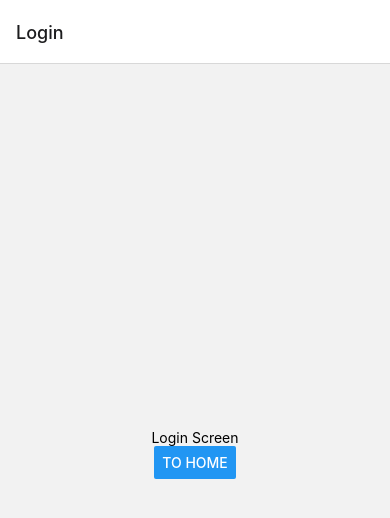
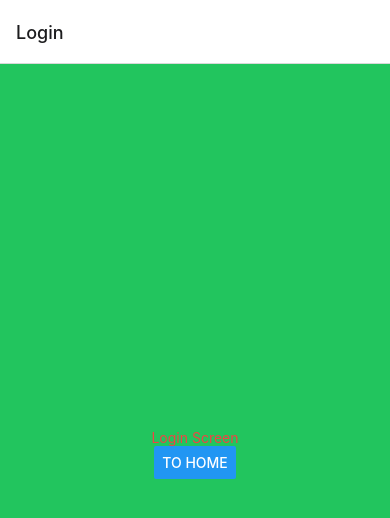
Before and after one commit to androxxe/expo-react-native-nativewind-boilerplate, a React Native app: screen / in a window 390 px wide. Shown: the top 518 px of the page. Built offline with nearby package versions, Linux system fonts and the light colour scheme.

Commit message:
feat: init nativewind

```diff
--- /dev/null
+++ b/app.d.ts
@@ -0,0 +1 @@
+/// <reference types="nativewind/types" />
--- a/babel.config.js
+++ b/babel.config.js
@@ -1,6 +1,7 @@
-module.exports = function(api) {
+module.exports = function (api) {
   api.cache(true);
   return {
-    presets: ['babel-preset-expo'],
+    presets: ["babel-preset-expo"],
+    plugins: ["nativewind/babel"],
   };
 };
--- a/package.json
+++ b/package.json
@@ -15,6 +15,7 @@
     "expo": "~49.0.15",
     "expo-splash-screen": "~0.20.5",
     "expo-status-bar": "~1.6.0",
+    "nativewind": "^2.0.11",
     "react": "18.2.0",
     "react-native": "0.72.6",
     "react-native-gesture-handler": "^2.13.4",
@@ -24,6 +25,7 @@
   "devDependencies": {
     "@babel/core": "^7.20.0",
     "@types/react": "~18.2.14",
+    "tailwindcss": "3.3.1",
     "typescript": "^5.1.3"
   },
   "private": true
--- a/src/screens/login/index.tsx
+++ b/src/screens/login/index.tsx
@@ -1,6 +1,4 @@
-import {
-  useNavigation,
-} from "@react-navigation/native";
+import { useNavigation } from "@react-navigation/native";
 import { Button, Text, View } from "react-native";
 import { LoginProps } from "../../routes/index.types";
 
@@ -8,8 +6,8 @@ export const LoginScreen = () => {
   const navigaton = useNavigation<LoginProps["navigation"]>();
 
   return (
-    <View style={{ flex: 1, alignItems: "center", justifyContent: "center" }}>
-      <Text>Login Screen</Text>
+    <View className="bg-green-500 flex-1 items-center justify-center">
+      <Text className="text-red-500">Login Screen</Text>
       <Button
         onPress={() =>
           navigaton.navigate("MainTabs", {
--- /dev/null
+++ b/tailwind.config.js
@@ -0,0 +1,11 @@
+/** @type {import('tailwindcss').Config} */
+module.exports = {
+  content: [
+    "./App.{js,jsx,ts,tsx}",
+    "./src/**/*.{js,jsx,ts,tsx}",
+  ],
+  theme: {
+    extend: {},
+  },
+  plugins: [],
+};
--- a/tsconfig.json
+++ b/tsconfig.json
@@ -1,6 +1,7 @@
 {
   "extends": "expo/tsconfig.base",
   "compilerOptions": {
-    "strict": true
+    "strict": true,
+    "types": ["nativewind/types"]
   }
 }
```
Also changed, not shown: 1 other file (tests, documents, lock files or other folders).
